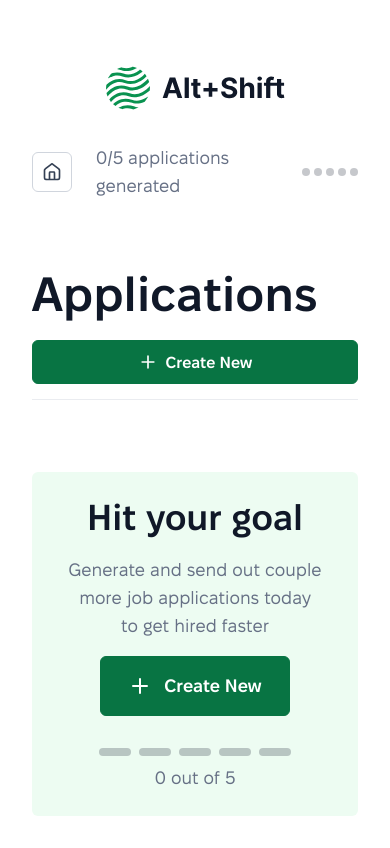
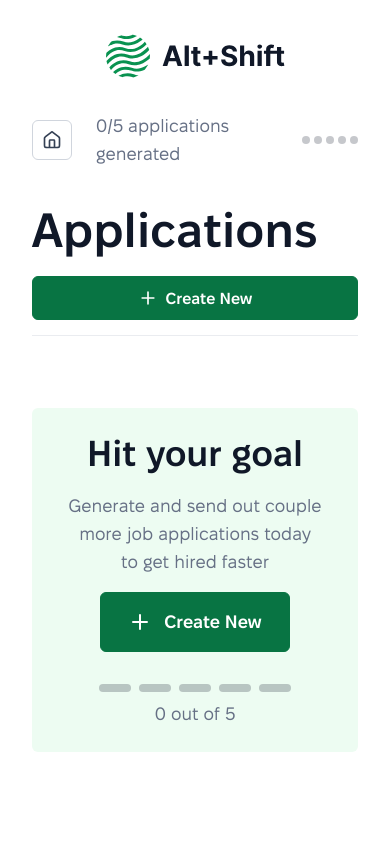
Before and after one commit to ilatovsky/alt-shift, a React (Vite) app: page /applications in a window 390 px wide. Built offline with nearby package versions, Linux system fonts and the light colour scheme.

Commit message:
reduce heading's gap and padding on mobile

```diff
--- a/src/main.css
+++ b/src/main.css
@@ -34,4 +34,9 @@ h2 {
   display: flex;
   flex-direction: column;
   gap: 32px;
+
+  @media (max-width: 768px) {
+    padding: 0px;
+    gap: 0px;
+  }
 }
--- a/src/pages/application/index.module.css
+++ b/src/pages/application/index.module.css
@@ -5,7 +5,7 @@
   flex-direction: column;
 
   @media (max-width: 1280px) {
-    padding: var(--space-lg);
+    padding: 0px var(--space-lg) var(--space-lg);
   }
 
   .application {
--- a/src/pages/applications-list/index.module.css
+++ b/src/pages/applications-list/index.module.css
@@ -4,7 +4,7 @@
   gap: var(--space-md);
 
   @media (max-width: 1280px) {
-    padding: 0 var(--space-lg);
+    padding: 0 var(--space-lg) var(--space-lg);
   }
 
   & .header {
```
